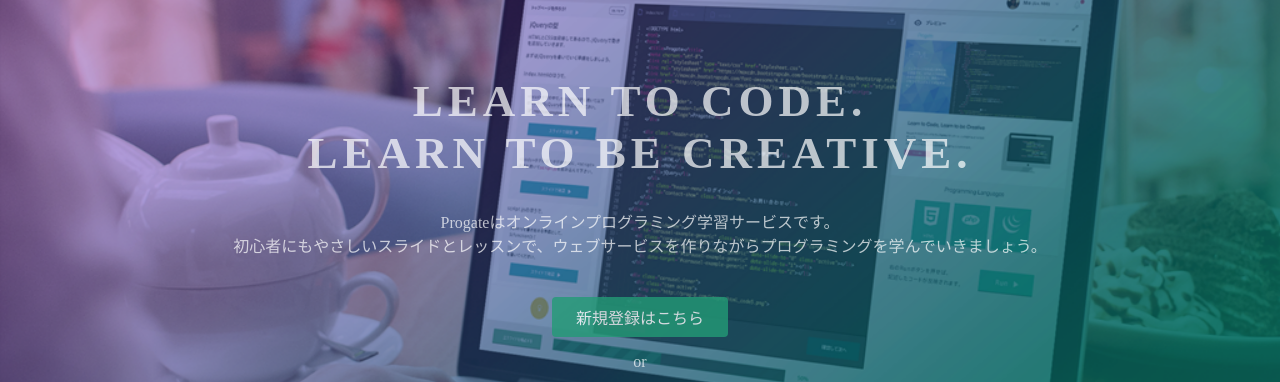
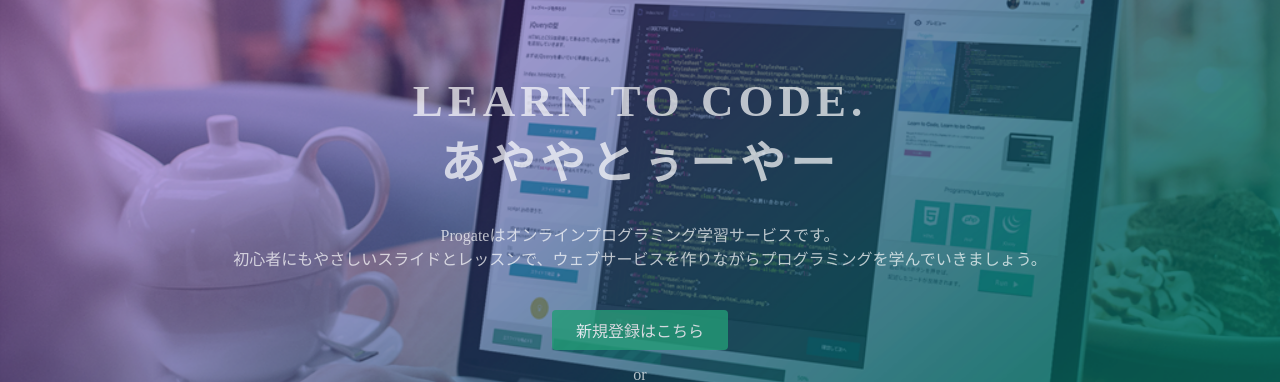
Before and after one commit to kakiage111/github.io, a plain HTML site: page index.html in a window 1280 px wide. Shown: the part 135-517 px from the top of the page. Drawn offline with Linux system fonts and the light colour scheme.

Commit message:
Update index.html

```diff
--- a/index.html
+++ b/index.html
@@ -23,7 +23,7 @@
   </header>
   <div class="top-wrapper">
     <div class="container">
-      <h1>LEARN TO CODE.<br>LEARN TO BE CREATIVE.</h1>
+      <h1>LEARN TO CODE.<br>あややとぅーやー</h1>
       <p>Progateはオンラインプログラミング学習サービスです。<br>初心者にもやさしいスライドとレッスンで、ウェブサービスを作りながらプログラミングを学んでいきましょう。</p>
       <div class="btn-wrapper">
         <a href="#" class="btn signup">新規登録はこちら</a>
```
